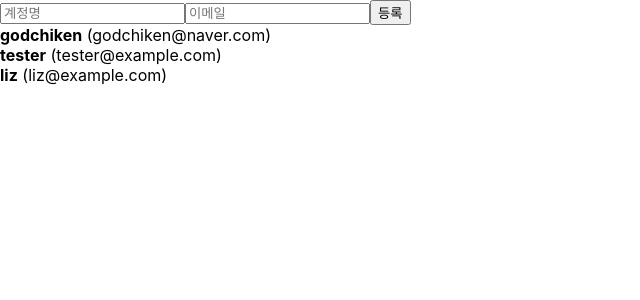
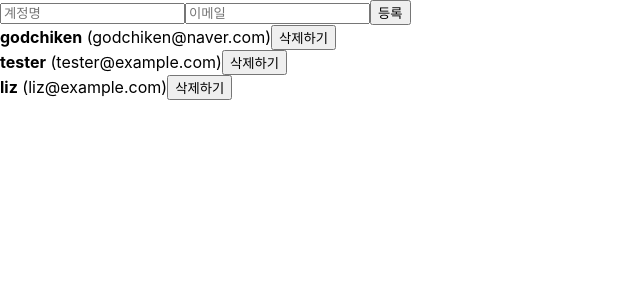
Before and after one commit to GodChiken/fast-campus-react, a React (Create React App) app: page / in a window 1280 px wide. Shown: the top 300 px of the page, without its empty margins (0-640 px from the left). Built offline with nearby package versions, Linux system fonts and the light colour scheme.

Commit message:
14. 배열에 항목 제거하기 - 실습 완료분

```diff
--- a/src/component/App.js
+++ b/src/component/App.js
@@ -41,11 +41,11 @@
             email
         };
         setUsers([...users,user]);
-        setInputs({
-            username : '',
-            email: ''
-        });
+        setInputs({ username : '', email: '' });
         nextId.current += 1;
+    };
+    const onRemove = id => {
+        setUsers(users.filter(user => user.id !== id))
     };
     return (
         <>
@@ -55,7 +55,7 @@
                 onChange={onChange}
                 onCreate={onCreate}
             />
-            <UserList users={users} />
+            <UserList users={users} onRemove={onRemove}/>
         </>
     );
 }
--- a/src/component/CreateUser.js
+++ b/src/component/CreateUser.js
@@ -1,6 +1,6 @@
 import React from 'react';
 
-export default function CreateUser({ username, email, onChange, onCreate }) {
+export default function CreateUser({ username, email, onChange, onCreate}) {
     return (
         <div>
             <input
--- a/src/component/UserList.js
+++ b/src/component/UserList.js
@@ -1,18 +1,19 @@
 import React from 'react';
 
-function User({ user }) {
+function User({ user, onRemove }) {
     return (
         <div>
             <b>{user.username}</b> <span>({user.email})</span>
+            <button onClick={() => onRemove(user.id)}>삭제하기</button>
         </div>
     );
 }
 
-export default function UserList({ users }) {
+export default function UserList({ users, onRemove }) {
     return (
         <div>
             {users.map(user => (
-                <User user={user} key={user.id} />
+                <User user={user} key={user.id} onRemove={onRemove}/>
             ))}
         </div>
     );
```
